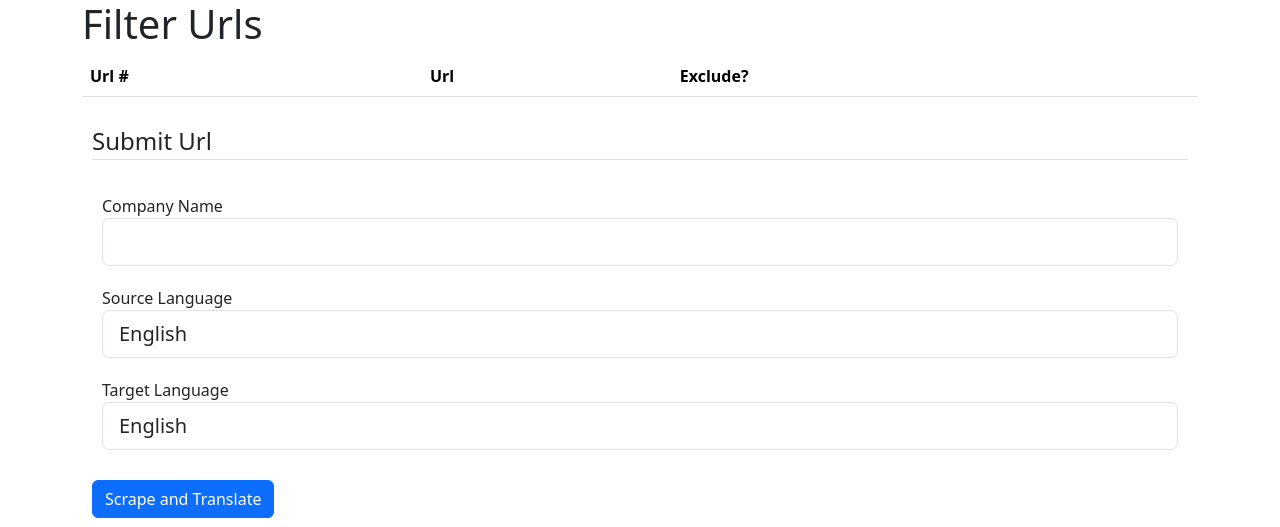
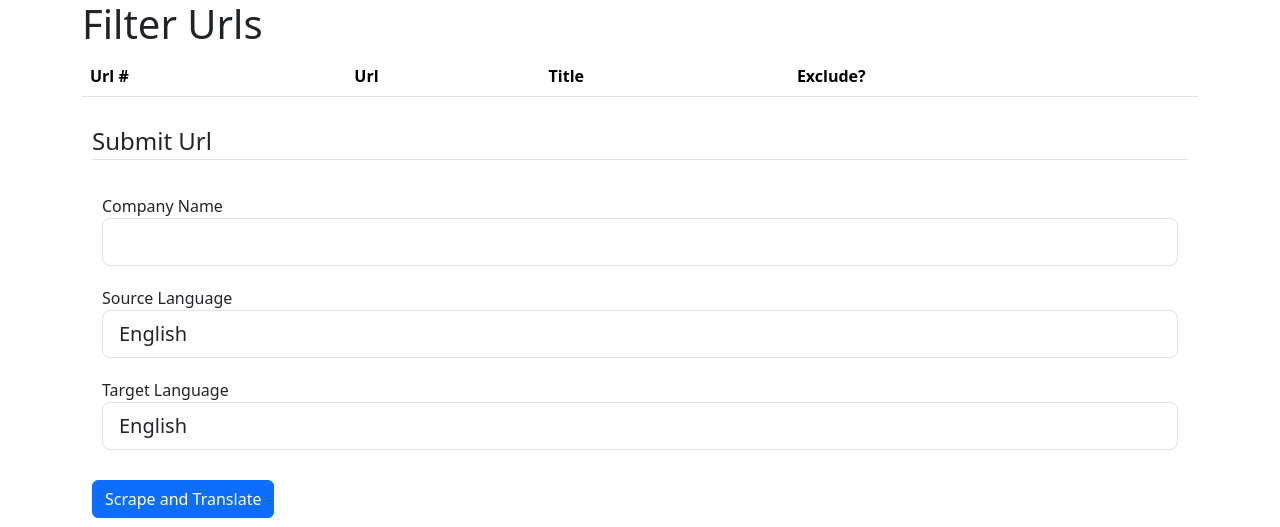
Before and after one commit to Tyler-Dominick/translation-doc-writer, a Flask app: page /filter_urls in a window 1280 px wide. Shown: the top 527 px of the page. Run offline with Flask 3, Linux system fonts and the light colour scheme; data that the repository does not hold is empty.

Commit message:
update 0.2.1
- Added Title Tags to url table
- added support for all DeepL Languages

```diff
--- a/webtranslator/forms.py
+++ b/webtranslator/forms.py
@@ -1,6 +1,14 @@
 from flask_wtf import FlaskForm
 from wtforms import StringField, SelectField, SubmitField
 from wtforms.validators import DataRequired
+
+LANGS= [('en', 'English'),('es', 'Spanish'),('nl', 'Dutch'),('fr', 'French'),
+        ('ar', 'Arabic'), ('bg', 'Bulgarian'), ('cs','Czech'), ('da', 'Danish'),
+        ('de','German'), ('el', 'Greek'), ('et', 'Estonian'), ('fi','Finnish'),
+        ('hu', 'Hungarian'), ('id', 'Indonesian'), ('it', 'Italian'), ('ja','Japanese'),
+        ('ko', 'Korean'), ('lt', 'Lithuanian'), ('lv','Latvian'), ('nb', 'Norwegian'),
+        ('pl','Polish'), ('pt', 'Portuguese'), ('ro', 'Romanian'), ('sk','Slovak'),
+        ('sl', 'Slovenian'), ('sv', 'Swedish'), ('tr', 'Turkish'),('uk', 'Ukrainian'), ('zh', 'Chinese')]
 
 class InputForm(FlaskForm):
     url = StringField('Url to scrape and translate', validators=[DataRequired()])
@@ -9,6 +17,6 @@ class InputForm(FlaskForm):
 
 class TranslateForm(FlaskForm):
     company_name = StringField('Company Name', validators=[DataRequired()])
-    source_lang = SelectField('Source Language', choices=[('en', 'English'),('es', 'Spanish'),('nl', 'Dutch'),('fr', 'French')])
-    target_lang = SelectField('Target Language', choices=[('en', 'English'),('es', 'Spanish'),('nl', 'Dutch'),('fr', 'French')])
+    source_lang = SelectField('Source Language', choices=LANGS)
+    target_lang = SelectField('Target Language', choices=LANGS)
     submit = SubmitField('Scrape and Translate')
--- a/webtranslator/models.py
+++ b/webtranslator/models.py
@@ -3,6 +3,7 @@ from webtranslator import db
 class Webtranslation(db.Model):
     url_num = db.Column(db.Integer, primary_key=True, nullable='false')
     address = db.Column(db.String)
+    title = db.Column(db.String)
 
     def __repr__(self):
         return str(self.address)
--- a/webtranslator/routes.py
+++ b/webtranslator/routes.py
@@ -1,7 +1,7 @@
 from flask import render_template,flash, redirect, send_from_directory
 from webtranslator import app, db
 from webtranslator.forms import InputForm, TranslateForm
-from webtranslator.translator import get_all_urls, create_translation_doc
+from webtranslator.translator import get_all_urls, create_translation_doc, get_title
 from webtranslator.models import Webtranslation
 import os
 
@@ -15,7 +15,8 @@ def index():
         i=1
         urls = get_all_urls(form.url.data)
         for u in urls:
-            url_element = Webtranslation(url_num=i,address = u)
+            title = get_title(u)
+            url_element = Webtranslation(url_num=i,address = u, title=title)
             db.session.add(url_element)
             i+=1
         db.session.commit()
--- a/webtranslator/templates/filter_urls.html
+++ b/webtranslator/templates/filter_urls.html
@@ -11,6 +11,7 @@
             <tr>
                 <th scope="col">Url #</th>
                 <th scope="col">Url</th>
+                <th scope="col">Title</th>
                 <th scope="col">Exclude?</th>
             </tr>
             {% for url in urls %}
@@ -20,6 +21,9 @@
                 </td>
                 <td>
                     <a href="{{ url.address }}" target="blank"> {{url.address}}</a>
+                </td>
+                <td>
+                    {{url.title}}
                 </td>
                 <td>
                     <a class="btn btn-danger" href="/exclude_url/{{ url.url_num }}">Exclude</a>
```
Also changed, not shown: webtranslator/translator.py (+7 -1 lines), instance/test.db, 3 other files.
